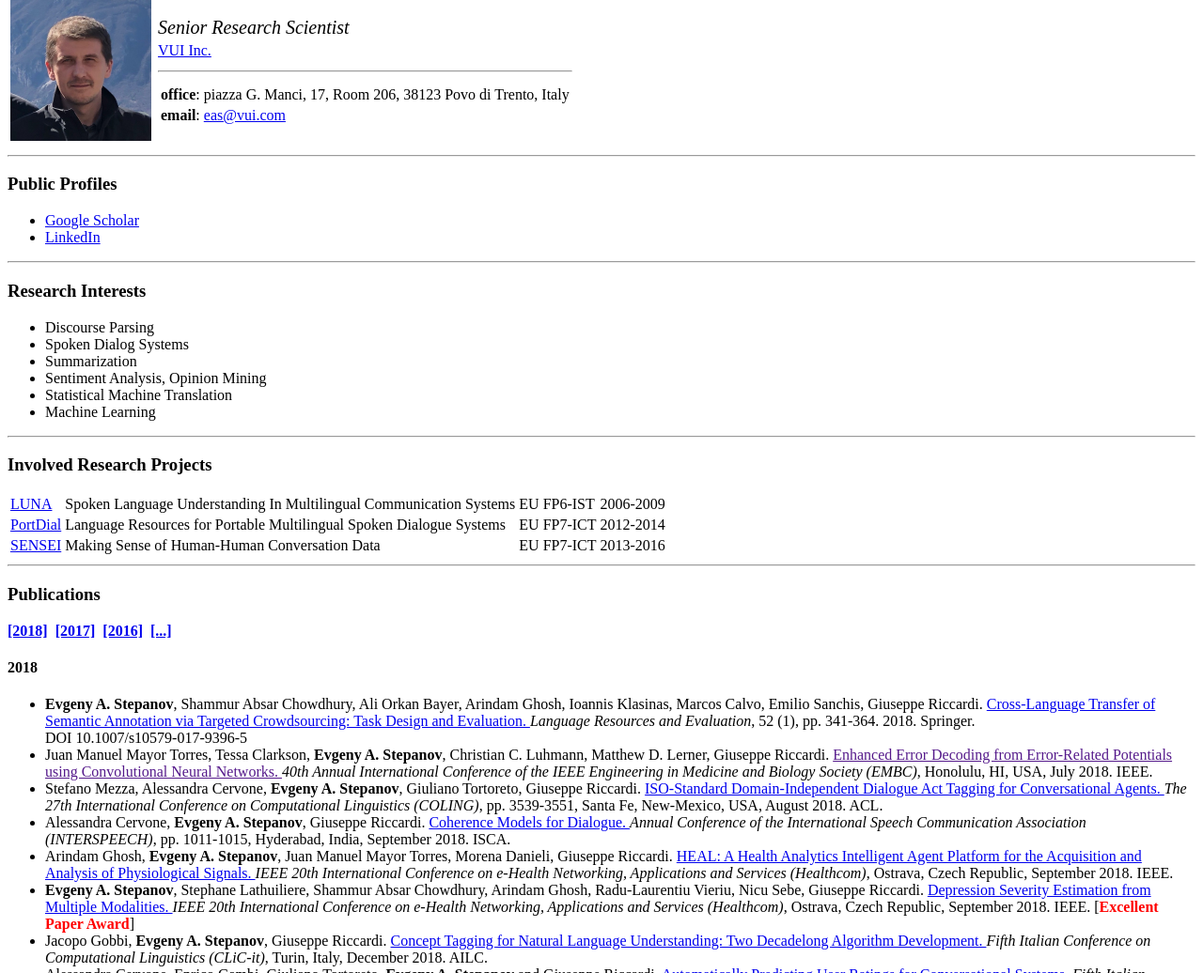
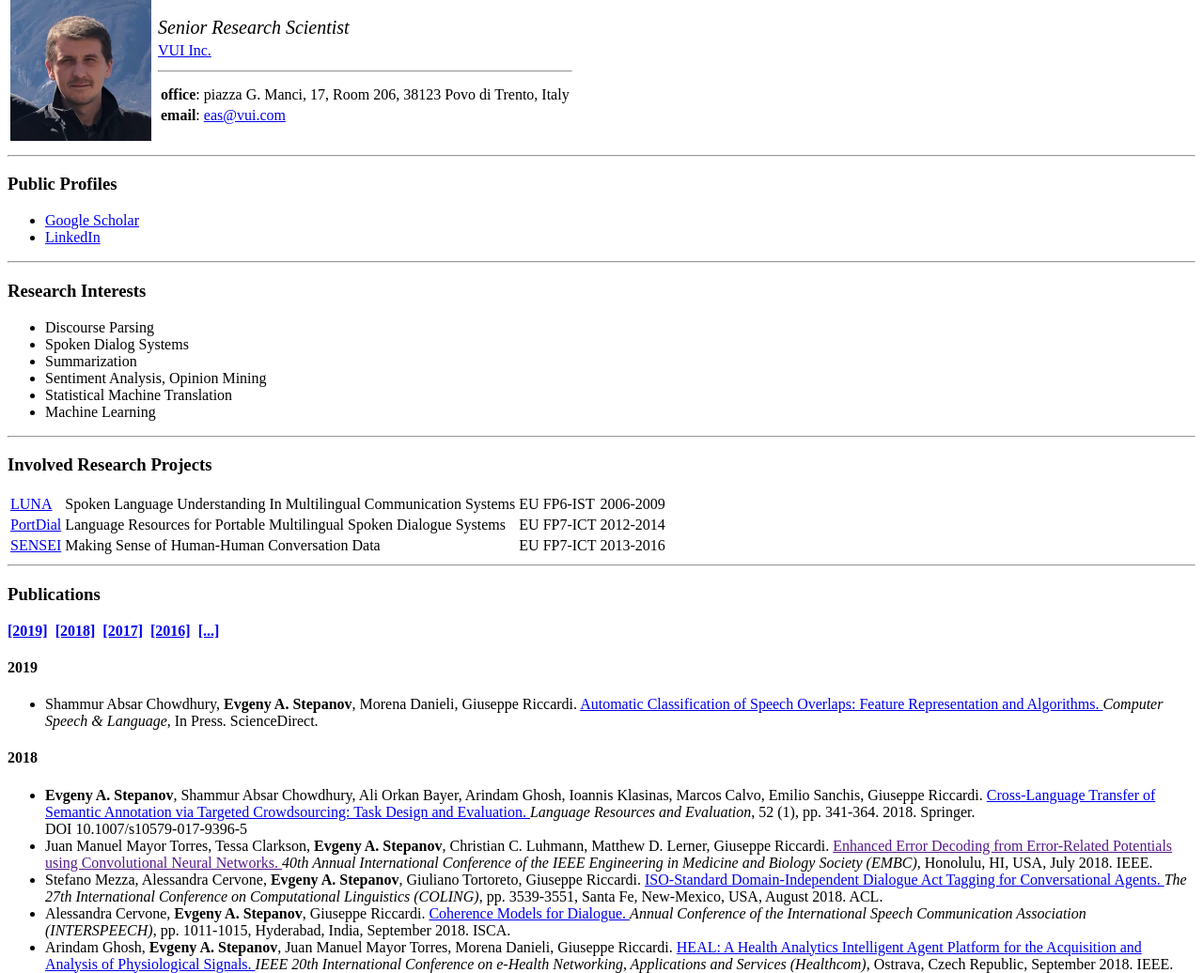
Before and after one commit to esrel/esrel.github.io, a plain HTML site: page index.html in a window 1280 px wide. Shown: the part 64-1100 px from the top of the page at 94% size. Drawn offline with Linux system fonts and the light colour scheme.

Commit message:
Update index.html

```diff
--- a/index.html
+++ b/index.html
@@ -100,6 +100,7 @@
 <hr>
 <h3>Publications</h3>
 <b>
+<a href="#2019">[2019]</a>&nbsp;
 <a href="#2018">[2018]</a>&nbsp;
 <a href="#2017">[2017]</a>&nbsp;
 <a href="#2016">[2016]</a>&nbsp;
@@ -107,6 +108,20 @@
 </b>
 
 <br>
+
+<h4 id="2019">2019</h4>
+<ul>
+<li>
+Shammur Absar Chowdhury, <b>Evgeny A. Stepanov</b>, Morena Danieli, Giuseppe Riccardi.
+<a href="https://doi.org/10.1016/j.csl.2018.12.001" target="_blank">
+Automatic Classification of Speech Overlaps: Feature Representation and Algorithms.
+</a>
+<em>Computer Speech &amp; Language</em>,
+In Press. ScienceDirect.
+<br>
+</li>
+</ul>
+
 
 <h4 id="2018">2018</h4>
 <ul>
```
